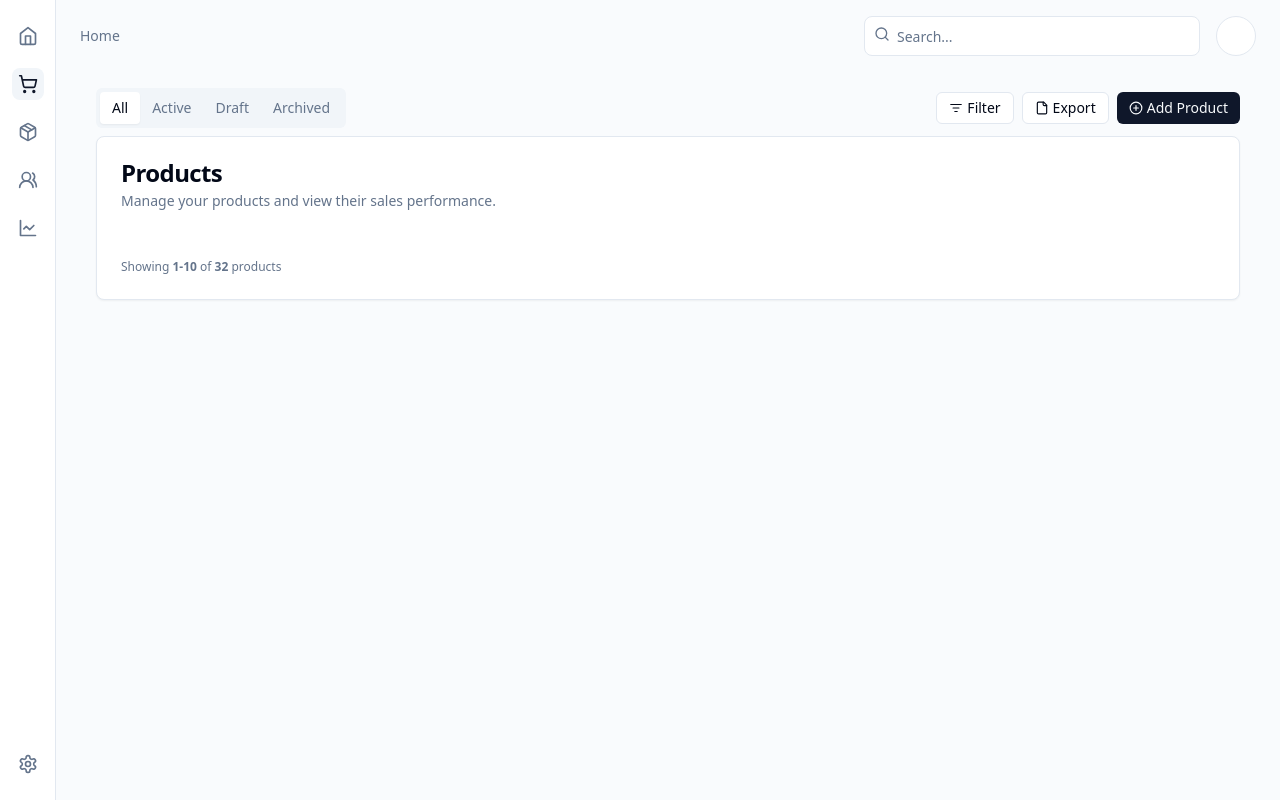
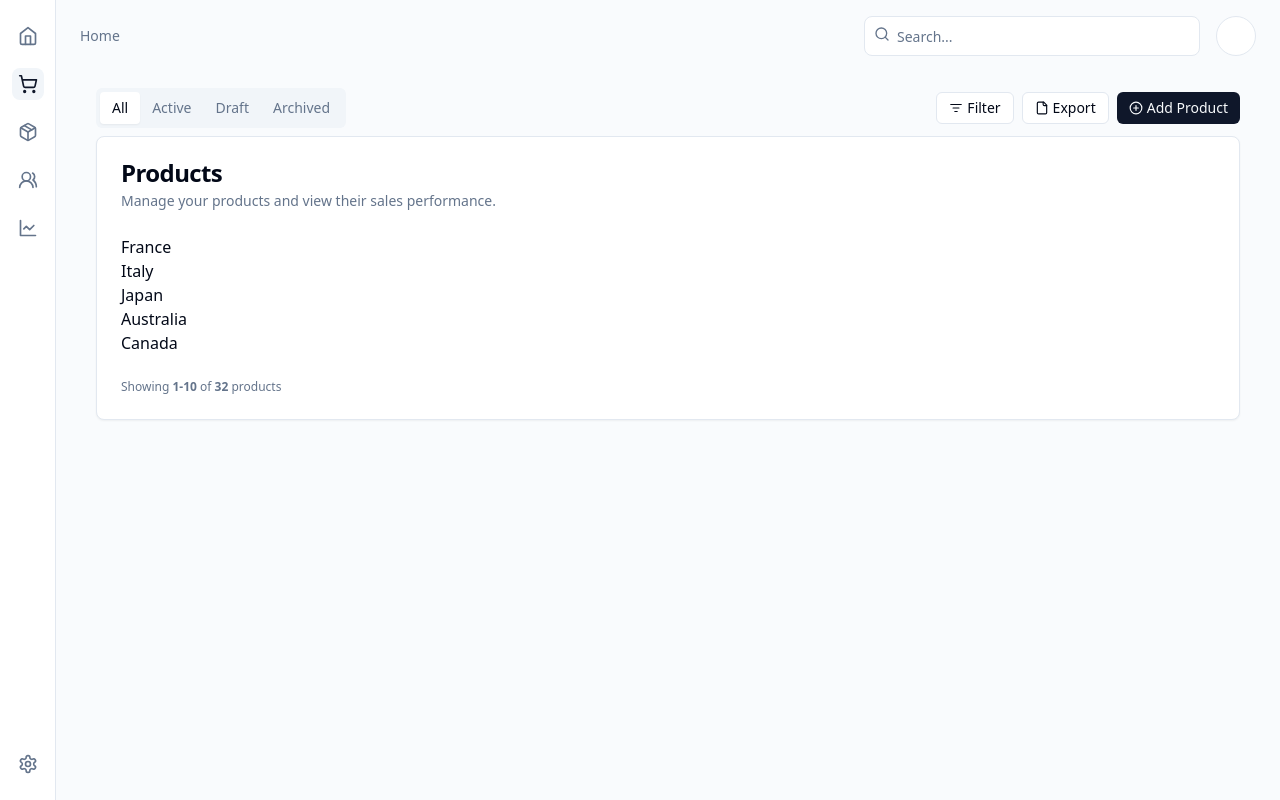
Before and after one commit to GPT-Engineer-App/visitable-countries, a React (Vite) app: page / in a window 1280 px wide. Built offline with nearby package versions, Linux system fonts and the light colour scheme.

Commit message:
Add a list of countries you can visit to the Index page.

```diff
--- a/src/pages/Index.jsx
+++ b/src/pages/Index.jsx
@@ -64,6 +64,8 @@ import {
 } from "@/components/ui/tooltip"
 
 const Index = () => {
+  const countries = ["France", "Italy", "Japan", "Australia", "Canada"];
+
   return (
     <div className="p-4">
       <Tabs defaultValue="all">
@@ -121,7 +123,11 @@ const Index = () => {
               </CardDescription>
             </CardHeader>
             <CardContent>
-          {/* <!-- ADD MOST OF THE CODE HERE --> */}
+              <ul>
+                {countries.map((country, index) => (
+                  <li key={index}>{country}</li>
+                ))}
+              </ul>
             </CardContent>
             <CardFooter>
               <div className="text-xs text-muted-foreground">
```
Lines whose indentation alone changed are shown as unchanged.
